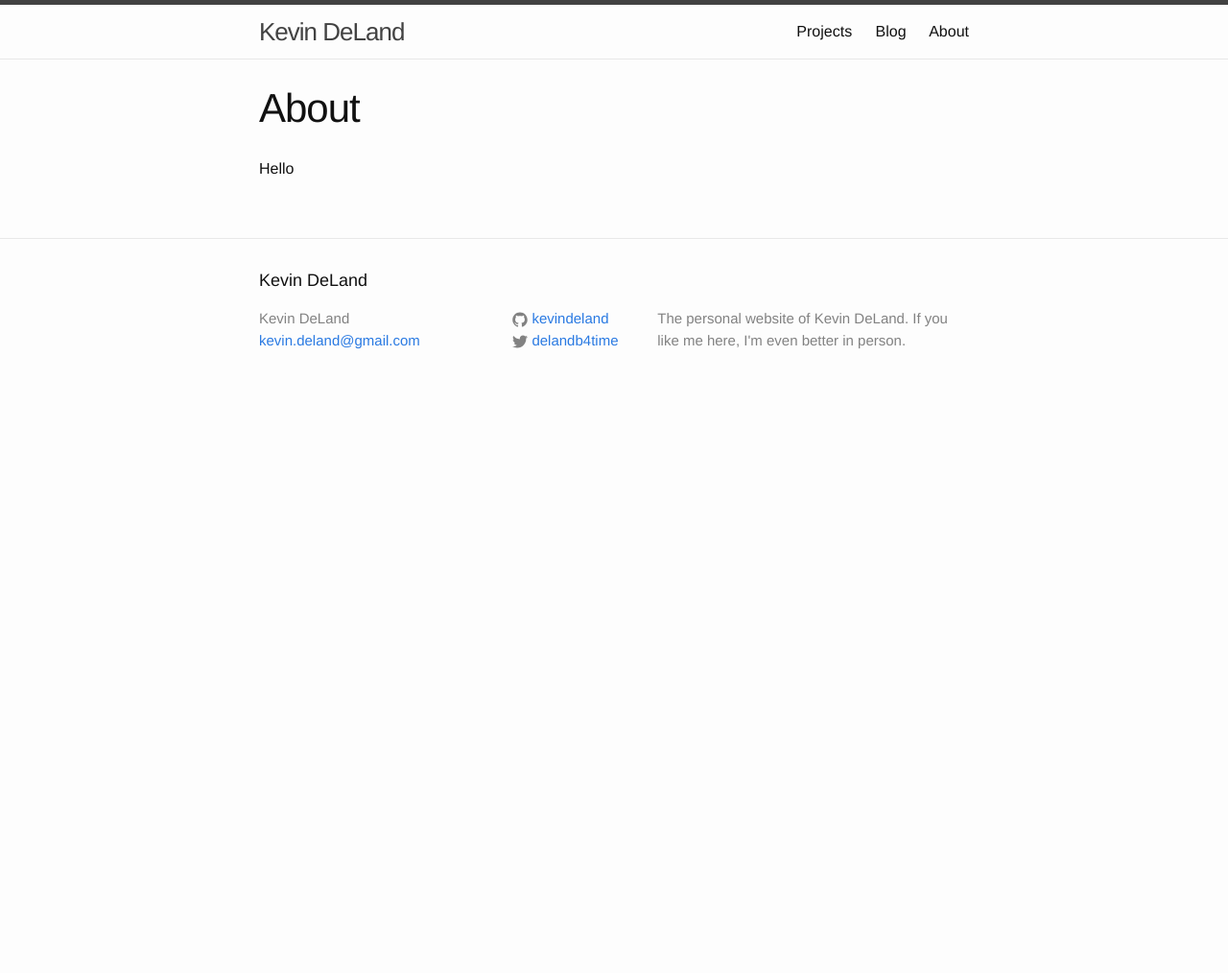
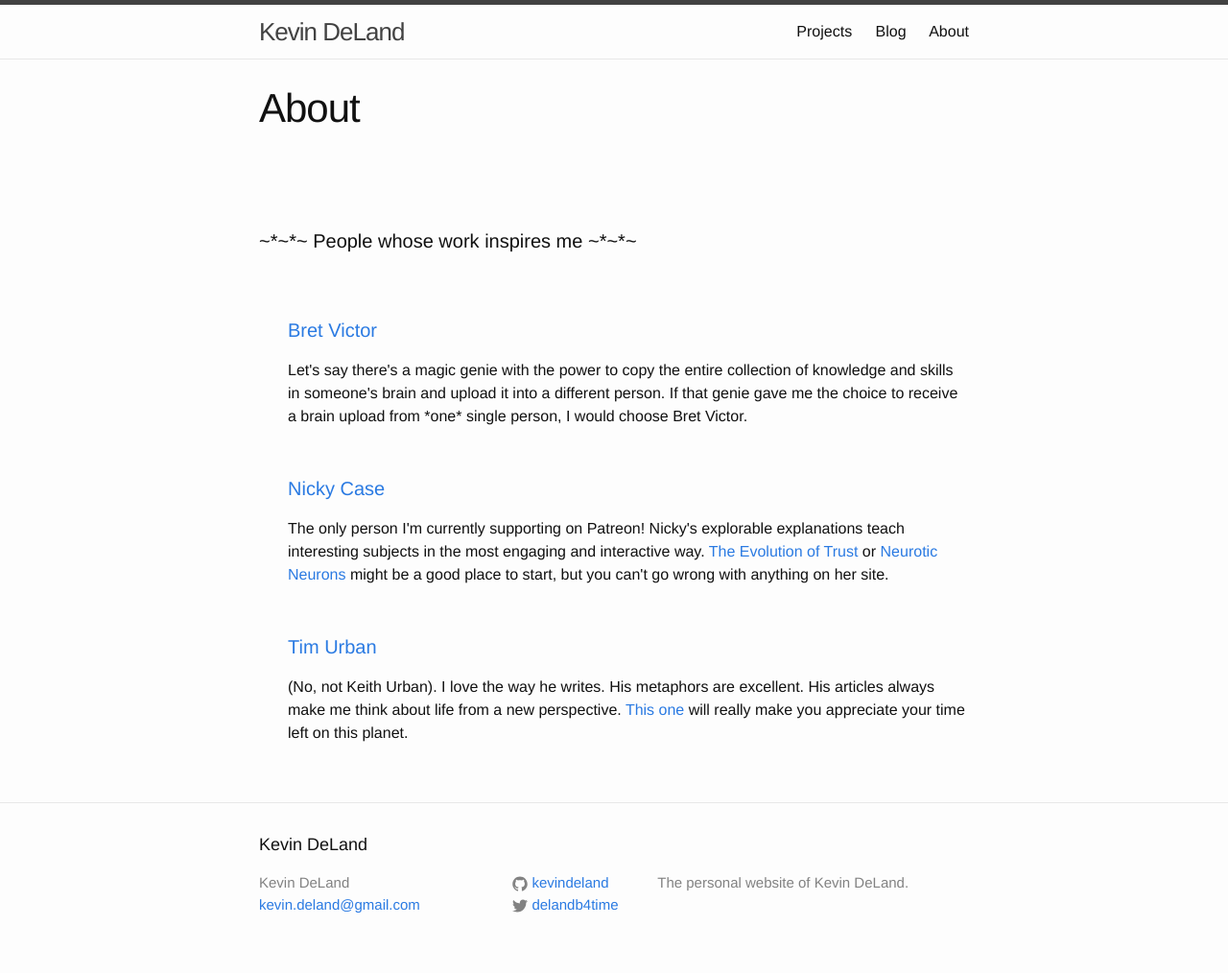
Before and after one commit to kevindeland/kevindeland.github.io, a Jekyll site: the page built from about/index.html, in a window 1280 px wide. Shown: the whole page at 96% size. Built offline with Jekyll 4.4.1, drawn with Linux system fonts in a browser that asks for light colours; before the commit the page ends 900 px from its top, so only the background shows below that.

Commit message:
Some personalization updates. About Me. RoboTutor.

```diff
--- a/_config.yml
+++ b/_config.yml
@@ -17,7 +17,6 @@ title: Kevin DeLand
 email: kevin.deland@gmail.com
 description: > # this means to ignore newlines until "baseurl:"
   The personal website of Kevin DeLand.
-  If you like me here, I'm even better in person.
 baseurl: "" # the subpath of your site, e.g. /blog
 url: "http://delandbeforeti.me" # the base hostname & protocol for your site
 twitter_username: delandb4time
--- a/about/index.html
+++ b/about/index.html
@@ -2,4 +2,31 @@
 layout: page
 title: About
 ---
-Hello
+
+<br><br><br>
+<h4>~*~*~ People whose work inspires me ~*~*~</h4>
+<br><br>
+<ul>
+
+    <h4><a href="http://worrydream.com/">Bret Victor</a></h4>
+    Let's say there's a magic genie with the power to copy the entire collection
+    of knowledge and skills in someone's brain and upload it into a different person.
+    If that genie gave me the choice to receive a brain upload from *one* single person,
+    I would choose Bret Victor.
+<br><br><br>
+
+    <h4><a href="https://ncase.me/">Nicky Case</a></h4>
+    The only person I'm currently supporting on Patreon! Nicky's explorable explanations
+    teach interesting subjects in the most engaging and interactive way.
+    <a href="https://ncase.me/trust/">The Evolution of Trust</a> or
+    <a href="https://ncase.me/neurons/">Neurotic Neurons</a> might be a good place to start,
+    but you can't go wrong with anything on her site.
+
+<br><br><br>
+    <h4><a href="https://waitbutwhy.com/">Tim Urban</a></h4>
+    (No, not Keith Urban). I love the way he writes. His metaphors are excellent.
+     His articles always make me think about life from a new perspective.
+     <a href="https://waitbutwhy.com/2015/12/the-tail-end.html">This one</a>
+     will really make you appreciate your time left on this planet.
+
+</ul>
```
Also changed, not shown: _projects/2019-02-25-robotutor.md (+3 -1 lines), 2 other files.
